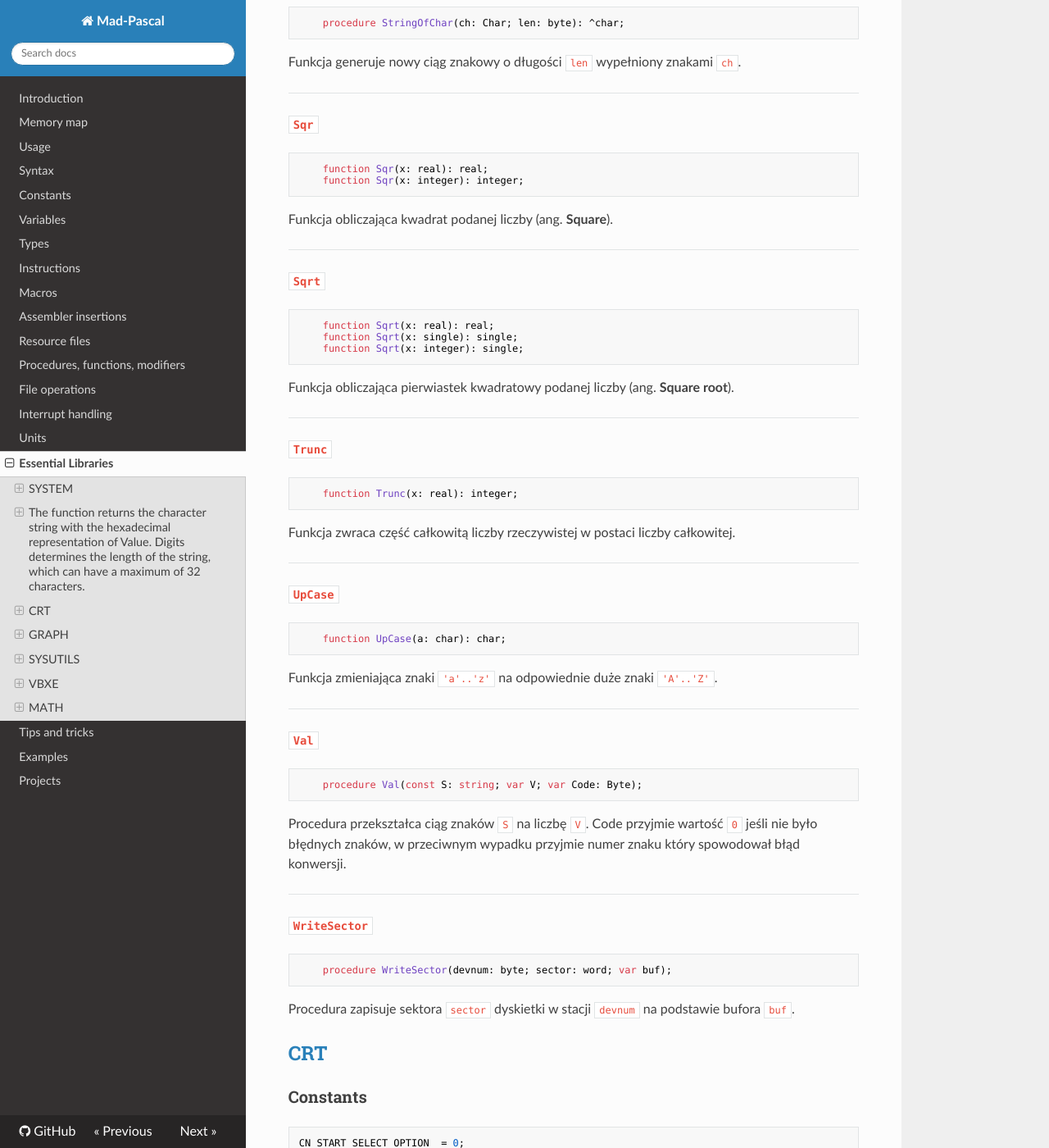
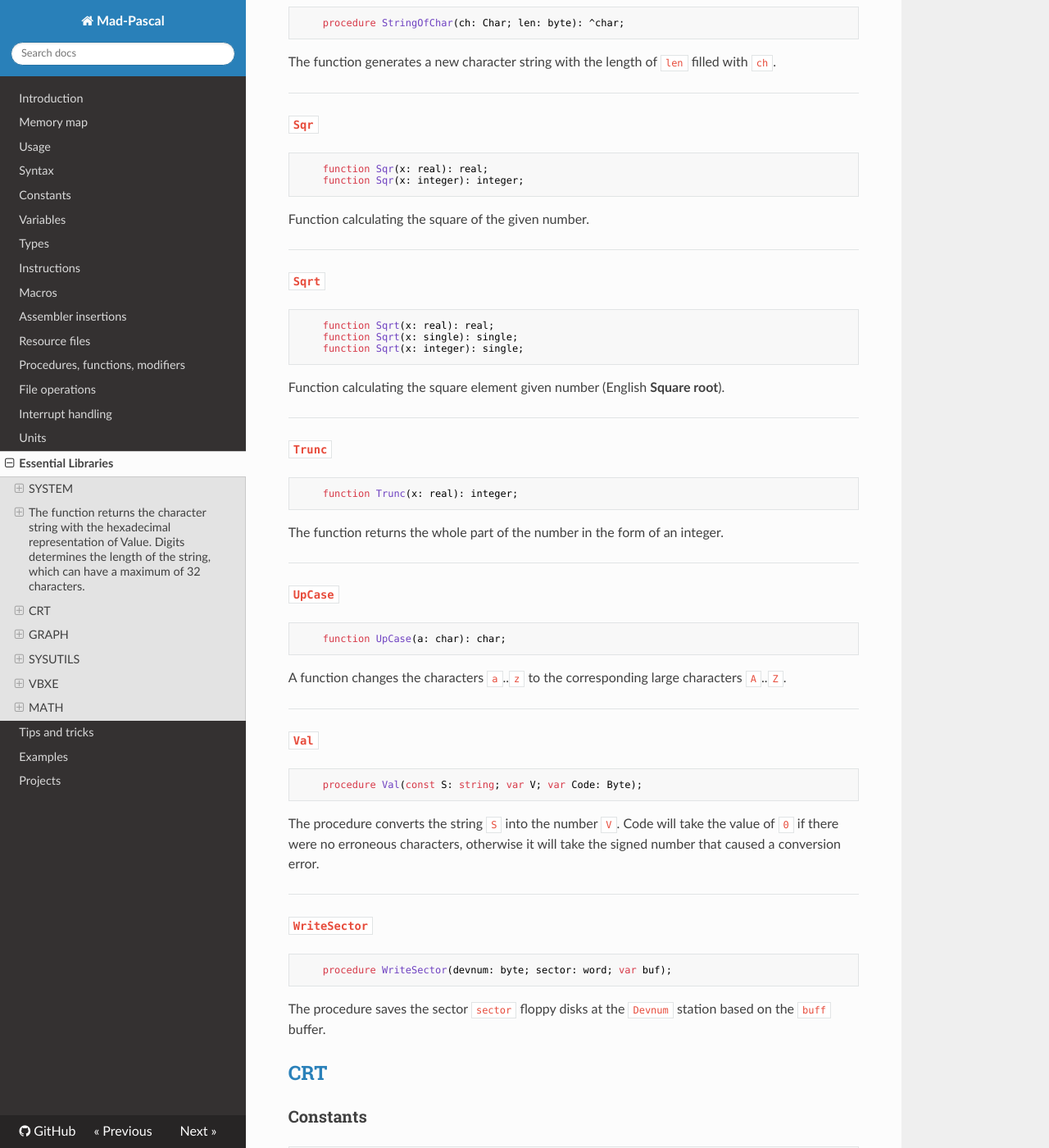
Before and after one commit to tebe6502/mad-pascal-en-mkdocs, an MkDocs documentation site: the page built from docs/essential-libraries.md, in a window 1280 px wide and 1400 px high, scrolled down 15410 px. Shown: the whole window at 82% size. Built offline with MkDocs 1.6.1, drawn with Linux system fonts in a browser that asks for light colours; nearby versions of some CDN libraries; some of the changed text lies outside the part shown.

Commit message:
partial translation

````diff
--- a/docs/essential-libraries.md
+++ b/docs/essential-libraries.md
@@ -799,7 +799,7 @@ The function generates a new character string with a length of `Len` filled with
     function SizeOf(X: AnyType): byte;
 ```
 
-Funkcja zwraca rozmiar podanej zmiennej (lub typu) w bajtach.
+The function returns the size of the given variable (or type) in bytes.
 
 ---
 
@@ -809,7 +809,7 @@ Funkcja zwraca rozmiar podanej zmiennej (lub typu) w bajtach.
     procedure Str(var X: TNumericType; var S: string);
 ```
 
-Procedura zamienia liczbę `X` na łańcuch znaków `S`.
+The procedure converts the number `X` into a chain of `S`.
 
 ---
 
@@ -819,7 +819,7 @@ Procedura zamienia liczbę `X` na łańcuch znaków `S`.
     procedure StringOfChar(ch: Char; len: byte): ^char;
 ```
 
-Funkcja generuje nowy ciąg znakowy o długości `len` wypełniony znakami `ch`.
+The function generates a new character string with the length of `len` filled with `ch`.
 
 ---
 
@@ -830,7 +830,7 @@ Funkcja generuje nowy ciąg znakowy o długości `len` wypełniony znakami `ch`.
     function Sqr(x: integer): integer;
 ```
 
-Funkcja obliczająca kwadrat podanej liczby (ang. **Square**).
+Function calculating the square of the given number.
 
 ---
 
@@ -842,7 +842,7 @@ Funkcja obliczająca kwadrat podanej liczby (ang. **Square**).
     function Sqrt(x: integer): single;
 ```
 
-Funkcja obliczająca pierwiastek kwadratowy podanej liczby (ang. **Square root**).
+Function calculating the square element given number (English **Square root**).
 
 ---
 
@@ -852,7 +852,7 @@ Funkcja obliczająca pierwiastek kwadratowy podanej liczby (ang. **Square root**
     function Trunc(x: real): integer;
 ```
 
-Funkcja zwraca część całkowitą liczby rzeczywistej w postaci liczby całkowitej.
+The function returns the whole part of the number in the form of an integer.
 
 ---
 
@@ -862,7 +862,7 @@ Funkcja zwraca część całkowitą liczby rzeczywistej w postaci liczby całkow
     function UpCase(a: char): char;
 ```
 
-Funkcja zmieniająca znaki `'a'..'z'` na odpowiednie duże znaki `'A'..'Z'`.
+A function changes the characters `a`..`z` to the corresponding large characters `A`..`Z`.
 
 ---
 
@@ -872,7 +872,7 @@ Funkcja zmieniająca znaki `'a'..'z'` na odpowiednie duże znaki `'A'..'Z'`.
     procedure Val(const S: string; var V; var Code: Byte);
 ```
 
-Procedura przekształca ciąg znaków `S` na liczbę `V`. Code przyjmie wartość `0` jeśli nie było błędnych znaków, w przeciwnym wypadku przyjmie numer znaku który spowodował błąd konwersji.
+The procedure converts the string `S` into the number `V`. Code will take the value of `0` if there were no erroneous characters, otherwise it will take the signed number that caused a conversion error.
 
 ---
 
@@ -882,7 +882,7 @@ Procedura przekształca ciąg znaków `S` na liczbę `V`. Code przyjmie wartoś
     procedure WriteSector(devnum: byte; sector: word; var buf);
 ```
 
-Procedura zapisuje sektora `sector` dyskietki w stacji `devnum` na podstawie bufora `buf`.
+The procedure saves the sector `sector` floppy disks at the `Devnum` station based on the `buff` buffer.
 
 ## [CRT](http://mads.atari8.info/library/doc/crt.html)
 
@@ -907,7 +907,7 @@ CN_NONE                 = 7;
     Consol: byte absolute $d01f
 ```
 
-Zmienna zwraca kod naciśniętego klawisza/klawiszy konsoli.
+The variable returns the code of the pressed key/keys.
 
 ---
 
@@ -917,7 +917,7 @@ Zmienna zwraca kod naciśniętego klawisza/klawiszy konsoli.
     TextAttr: byte = 0
 ```
 
-Zmienna przechowuje wartość jaka jest dodawana do każdego wyświetlanego znaku, np. `TextAttr = $80` spowoduje że znaki będą wyświetlane w inwersie.
+The variable stores the value that is added to each displayed sign, e.g. `Textattr = $80` will cause the characters to be displayed in inverse.
 
 ---
 
@@ -927,7 +927,7 @@ Zmienna przechowuje wartość jaka jest dodawana do każdego wyświetlanego znak
     WhereX: byte absolute $54;
 ```
 
-Zmienna przechowuje aktualną poziomą pozycję kursora.
+The variable stores the current horizontal position of the cursor.
 
 ---
 
@@ -937,7 +937,7 @@ Zmienna przechowuje aktualną poziomą pozycję kursora.
     WhereY: byte absolute $55;
 ```
 
-Zmienna przechowuje aktualną pionową pozycję kursora.
+The variable stores the current vertical position of the cursor.
 
 ### Procedures and functions
 
@@ -953,7 +953,7 @@ ReadKey            Sound               TextBackground     TextColor
     procedure ClrEol;
 ```
 
-Procedura czyści wiersz od aktualnej pozycji kursora do prawej strony krawędzi ekranu. Pozycja kursora nie ulega zmianie.
+The procedure cleans the line from the current cursor position to the right side of the screen edge. The cursor position does not change.
 
 ---
 
@@ -963,7 +963,7 @@ Procedura czyści wiersz od aktualnej pozycji kursora do prawej strony krawędzi
     procedure ClrScr;
 ```
 
-Procedura czyści ekran edytora, wykonuje kod znaku `CH_CLR`.
+The procedure clears the editor screen, performs the `CH_CLR` sign code.
 
 ---
 
@@ -973,7 +973,7 @@ Procedura czyści ekran edytora, wykonuje kod znaku `CH_CLR`.
     procedure CursorOff;
 ```
 
-Procedura wyłącza kursor.
+The procedure turns off the cursor.
 
 ---
 
@@ -983,7 +983,7 @@ Procedura wyłącza kursor.
     procedure CursorOn;
 ```
 
-Procedura włącza kursor.
+The procedure turns on the cursor.
 
 ---
 
@@ -993,7 +993,7 @@ Procedura włącza kursor.
     procedure Delay(MS: Word);
 ```
 
-Procedura czeka zadaną ilość milisekund `MS`. W przybliżeniu `Delay(1000)` generuje opóźnienie jednej sekundy.
+The procedure awaits the given amount of miliseconds `MS`. Approximately `Delay (1000)` generates a delay of one second.
 
 ---
 
@@ -1003,7 +1003,7 @@ Procedura czeka zadaną ilość milisekund `MS`. W przybliżeniu `Delay(1000)` g
     procedure DelLine;
 ```
 
-Procedura kasuje wiersz na aktualnej pozycji kursora, wykonuje kod znaku `CH_DELLINE`.
+The procedure deletes the line at the current cursor position, performs the `CH_DELLINE` character code.
 
 ---
 
@@ -1013,7 +1013,7 @@ Procedura kasuje wiersz na aktualnej pozycji kursora, wykonuje kod znaku `CH_DEL
     procedure GotoXY(x, y: byte);
 ```
 
-Procedura ustawia nową pozycję kursora.
+The procedure sets the new cursor position.
 
 ---
 
@@ -1023,7 +1023,7 @@ Procedura ustawia nową pozycję kursora.
     procedure InsLine;
 ```
 
-Procedura wstawia pusty wiersz na aktualnej pozycji kursora, wykonuje kod znaku `CH_INSLINE`.
+The procedure inserts an empty line in the current cursor position, performs the `CH_INSLIN` sign code.
 
 ---
 
@@ -1033,7 +1033,7 @@ Procedura wstawia pusty wiersz na aktualnej pozycji kursora, wykonuje kod znaku
     function Keypressed: Boolean;
 ```
 
-Funkcja zwraca `TRUE` gdy został naciśnięty jakiś klawisz klawiatury, w przeciwnym razie zwraca `FALSE`.
+The function returns the `TRUE` when a keyboard key has been pressed, otherwise it returns `FALSE`.
 
 ---
 
@@ -1043,7 +1043,7 @@ Funkcja zwraca `TRUE` gdy został naciśnięty jakiś klawisz klawiatury, w prze
     procedure NoSound;
 ```
 
-Procedura wycisza kanały obu **POKEY-i** `$D200` `$D210)`.
+The procedure silences the channels of both **POKEY-i** `$D200` `$D210)`.
 
 ---
 
@@ -1053,7 +1053,7 @@ Procedura wycisza kanały obu **POKEY-i** `$D200` `$D210)`.
     function ReadKey: char;
 ```
 
-Funkcja zwraca kod naciśniętego klawisza klawiatury.
+The function returns the code of the keyboard key.
 
 ---
 
@@ -1063,7 +1063,7 @@ Funkcja zwraca kod naciśniętego klawisza klawiatury.
     procedure Sound(Chan,Freq,Dist,Vol: byte);
 ```
 
-Procedura odtwarza dźwięk na kanale **POKEY-a** `CHAN (0..3, 4..7)`, o częstotliwości `FREQ (0..255)`, filtrach `DIST (0..7)`, głośności `VOL (0..15)`.
+The procedure reproduces the sound on the **POKEY-a** `CHAN (0..3, 4..7)`, with a frequency of `FREQ (0..255)`, filters `DIST (0..7)`,volume `VOL (0..15)`.
 
 ---
 
@@ -1073,7 +1073,7 @@ Procedura odtwarza dźwięk na kanale **POKEY-a** `CHAN (0..3, 4..7)`, o często
     procedure TextBackground(a: byte);
 ```
 
-Procedura ustawia nowy kolor tła znaków (działa najlepiej z włączonym **VBXE**).
+The procedure sets a new color background color (works best with **VBXE**).
 
 ---
 
@@ -1083,7 +1083,7 @@ Procedura ustawia nowy kolor tła znaków (działa najlepiej z włączonym **VBX
     procedure TextColor(a: byte);
 ```
 
-Procedura ustawia nowy kolor znaków (działa najlepiej z włączonym **VBXE**).
+The procedure sets a new text color (works best with **VBXE**).
 
 ## [GRAPH](http://mads.atari8.info/library/doc/graph.html)
 
@@ -1192,7 +1192,7 @@ Elipsa.
     procedure FillEllipse(x0, y0, a, b: word);
 ```
 
-Elipsa wypełniona wewnątrz.
+Ellipse filled inside.
 
 ---
 
@@ -1202,7 +1202,7 @@ Elipsa wypełniona wewnątrz.
     procedure FillRect(Rect: TRect);
 ```
 
-Prostokąt wypełniony wewnątrz.
+A rectangle filled inside.
 
 ---
 
@@ -1212,7 +1212,7 @@ Prostokąt wypełniony wewnątrz.
     procedure FloodFill(x, y: smallint; color: byte);
 ```
 
-Wypełnienie zamkniętego obszaru ekranu.
+Filling the closed area of the screen.
 
 ---
 
@@ -1222,7 +1222,7 @@ Wypełnienie zamkniętego obszaru ekranu.
     function GetColor: byte; assembler;
 ```
 
-Podaj bieżący kolor rysowania.
+Specify the current drawing color.
 
 ---
 
````
Also changed, not shown: other parts of docs/essential-libraries.md (+4 -4 lines).
